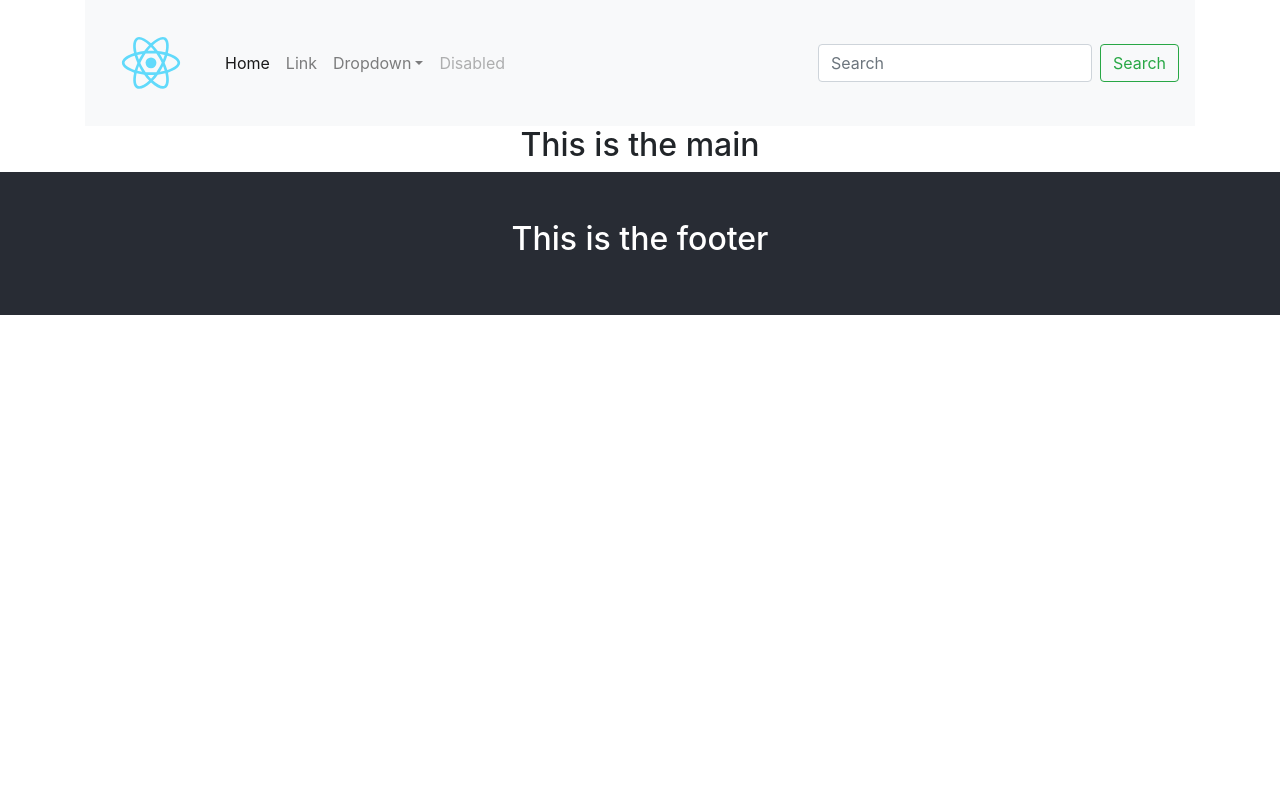
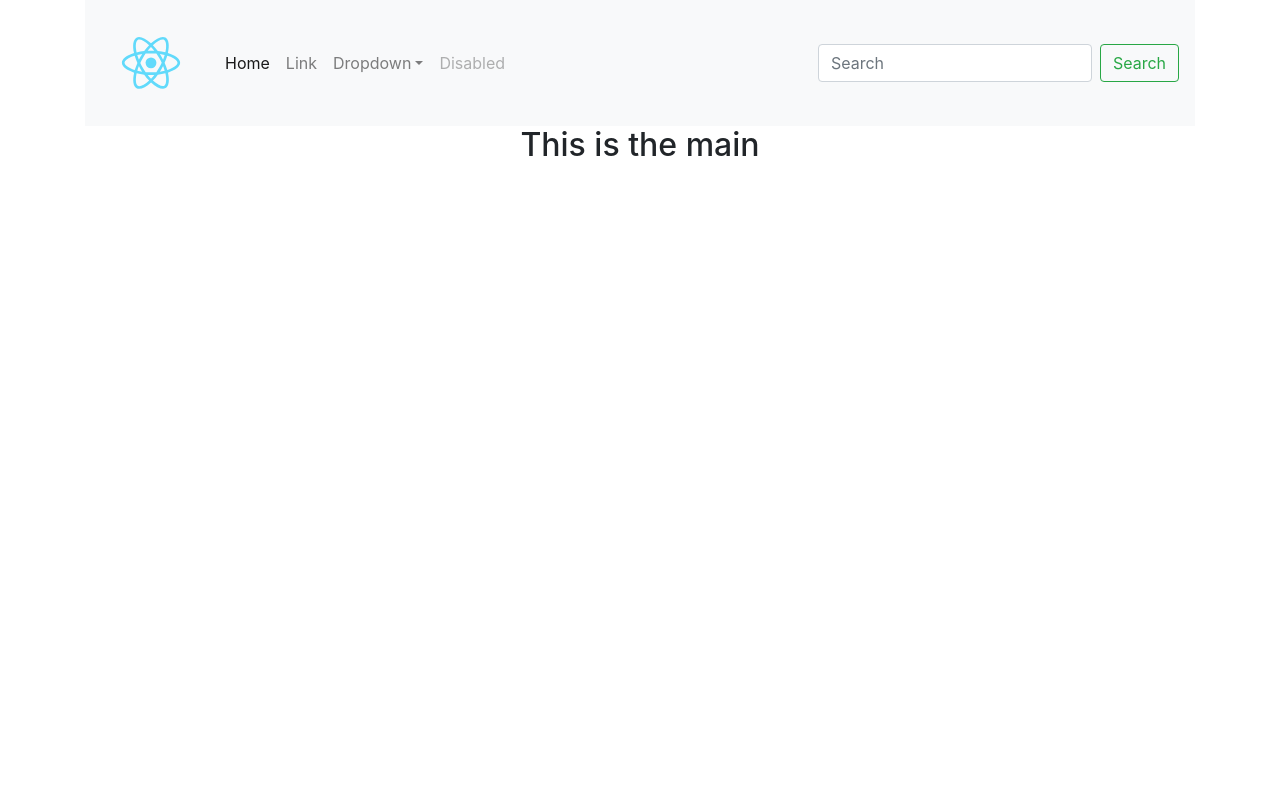
Before and after one commit to hospitalcompare/hc-react, a React (Create React App) app: page / in a window 1280 px wide. Shown: the top 800 px of the page. Built offline with nearby package versions, Linux system fonts and the light colour scheme.

Commit message:
Add in test js

```diff
--- a/src/App.css
+++ b/src/App.css
@@ -35,6 +35,10 @@
   }
 }
 
+main {
+  min-height: 100vh;
+}
+
 footer {
   background-color: #282c34;
   color: #fff;
--- a/src/index.js
+++ b/src/index.js
@@ -1,6 +1,7 @@
 import React from 'react';
 import ReactDOM from 'react-dom';
 import $ from 'jquery';
+import './js/test';
 import 'bootstrap';
 import Popper from 'popper.js';
 import 'bootstrap/dist/css/bootstrap.css';
--- /dev/null
+++ b/src/js/test.js
@@ -0,0 +1 @@
+console.log('test js connected');
```
